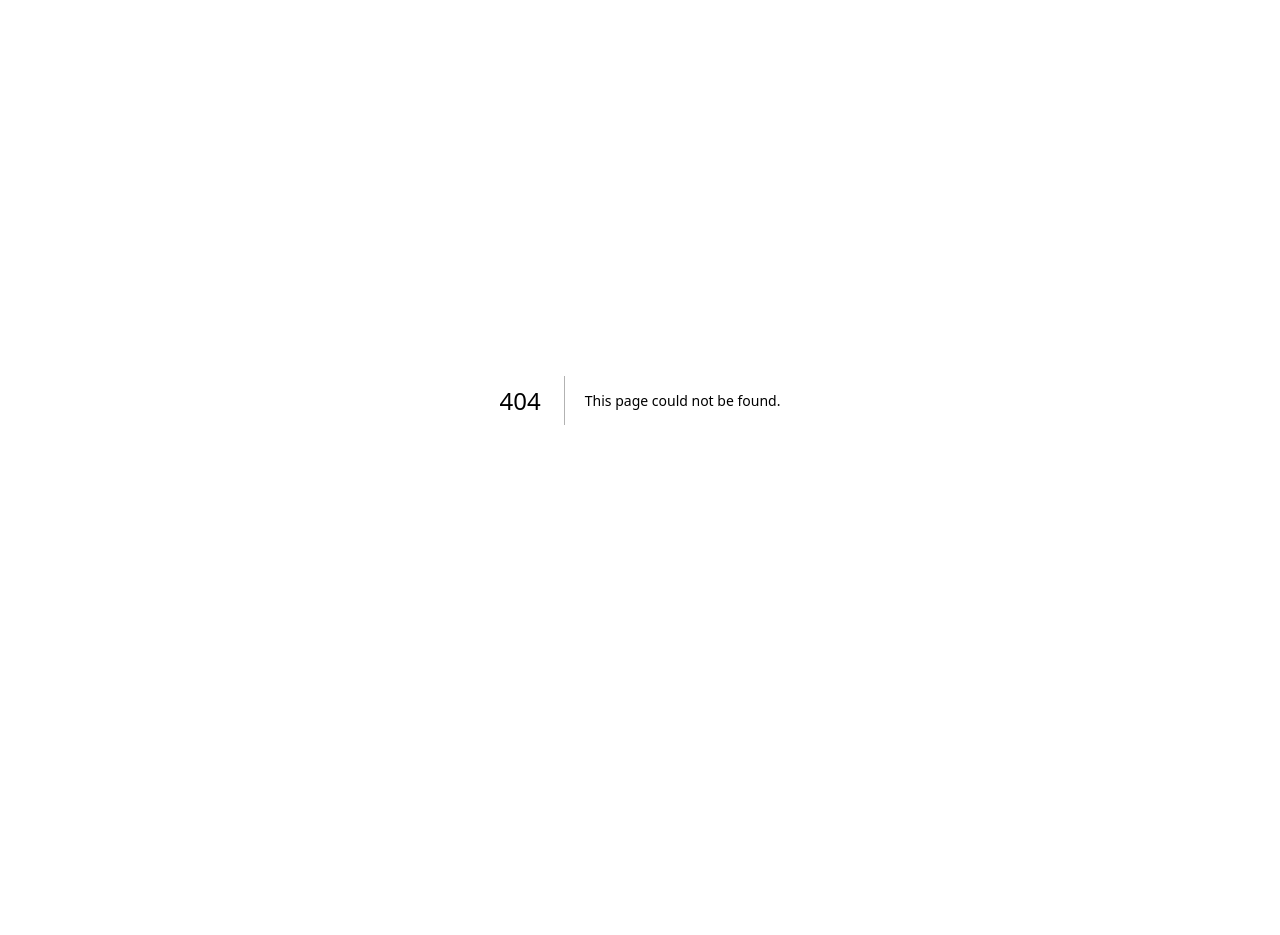
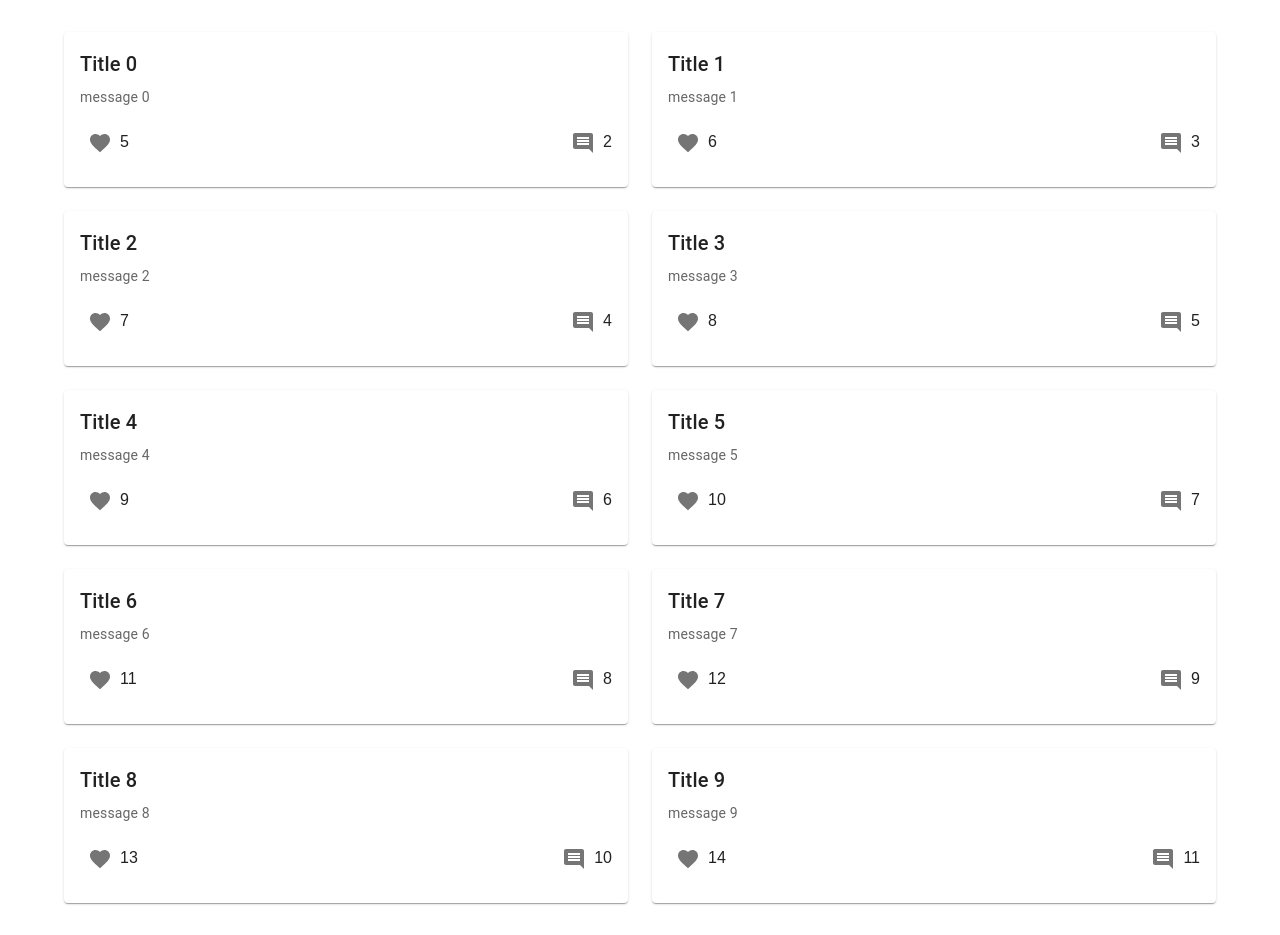
Before and after one commit to LingLingxia/social-app, a Next.js app: page /post in a window 1280 px wide. Before the commit this address had no page. Before the commit the page ends 800 px from the top, so only its background shows below. Built offline with nearby package versions, Linux system fonts and the light colour scheme.

Commit message:
add post page

```diff
--- a/package.json
+++ b/package.json
@@ -11,6 +11,7 @@
   "dependencies": {
     "@emotion/react": "^11.13.3",
     "@emotion/styled": "^11.13.0",
+    "@mui/icons-material": "^6.1.0",
     "@mui/material": "^6.0.2",
     "express": "^4.19.2",
     "next": "14.2.8",
--- /dev/null
+++ b/src/app/api/content/posts/route.ts
@@ -0,0 +1,19 @@
+import { NextResponse } from 'next/server';
+
+export async function GET(req: Request) {
+    // const url = new URL(req.url);
+    // const id = url.searchParams.get("id");
+    const list = [];
+    for(let i = 0;i<10;i++){
+        list.push( {
+            id:i,
+            title:"Title "+i,
+            message:"message " + i,
+            picture:null,
+            likeCount:5 + i,
+            commentsCount:2 +i
+        })
+    }
+    return NextResponse.json({ list }, { status: 201 });
+
+}
--- /dev/null
+++ b/src/app/post/page.tsx
@@ -0,0 +1,66 @@
+// pages/posts.tsx
+"use client"
+import React, { useEffect, useState } from 'react';
+import { Box, Container, Grid, Card, CardContent, Typography, IconButton } from '@mui/material';
+import FavoriteIcon from '@mui/icons-material/Favorite';
+import CommentIcon from '@mui/icons-material/Comment';
+import { getPosts } from '@/utils/fn';
+
+// const posts = Array.from({ length: 10 }, (_, i) => ({
+//   title: 'Title ' + i,
+//   message: 'Message ' + i,
+//   picture: null,  // Assuming no picture
+//   likeCount: 5 + i,
+//   commentsCount: 2 + i,
+// }));
+
+const PostList: React.FC = () => {
+  const [posts,setPosts] = useState<any[]>([]);
+  useEffect(()=>{
+     getPosts().then((data:any)=>{
+        if(data.success){
+          setPosts(data.data.list)
+        }
+
+     })
+  },[])
+  return (
+    <Container>
+      <Box sx={{ my: 4 }}>
+        <Grid container spacing={3}>
+          {posts.map((post, index) => (
+            <Grid item xs={12} sm={6} key={index}>
+              <Card>
+                <CardContent>
+                  <Typography variant="h6" gutterBottom>
+                    {post.title}
+                  </Typography>
+                  <Typography variant="body2" color="text.secondary" gutterBottom>
+                    {post.message}
+                  </Typography>
+                  {/* 如果未来有图片，可以在这里插入图片逻辑 */}
+                  <Box sx={{ display: 'flex', justifyContent: 'space-between', alignItems: 'center', mt: 2 }}>
+                    <Box>
+                      <IconButton aria-label="like">
+                        <FavoriteIcon />
+                      </IconButton>
+                      {post.likeCount}
+                    </Box>
+                    <Box>
+                      <IconButton aria-label="comments">
+                        <CommentIcon />
+                      </IconButton>
+                      {post.commentsCount}
+                    </Box>
+                  </Box>
+                </CardContent>
+              </Card>
+            </Grid>
+          ))}
+        </Grid>
+      </Box>
+    </Container>
+  );
+};
+
+export default PostList;
--- /dev/null
+++ b/src/utils/fn.ts
@@ -0,0 +1,3 @@
+import { get } from "./api";
+
+export const getPosts = ()=> get("/api/content/posts")
```
Also changed, not shown: src/types/posts.ts (added, +7 -0 lines), src/utils/postApi.ts (added), 1 other file (tests, documents, lock files or other folders).
